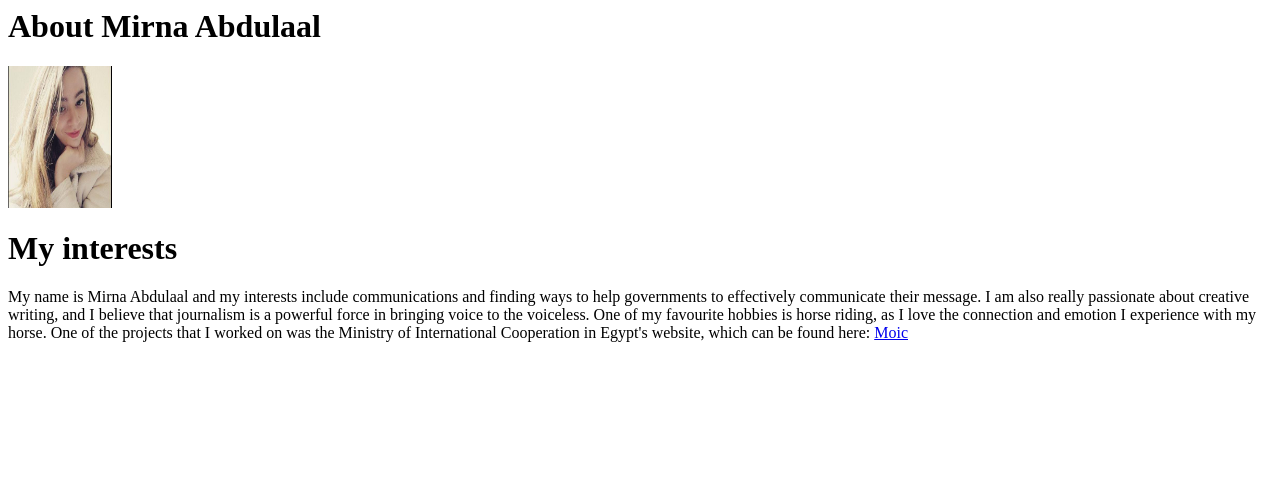
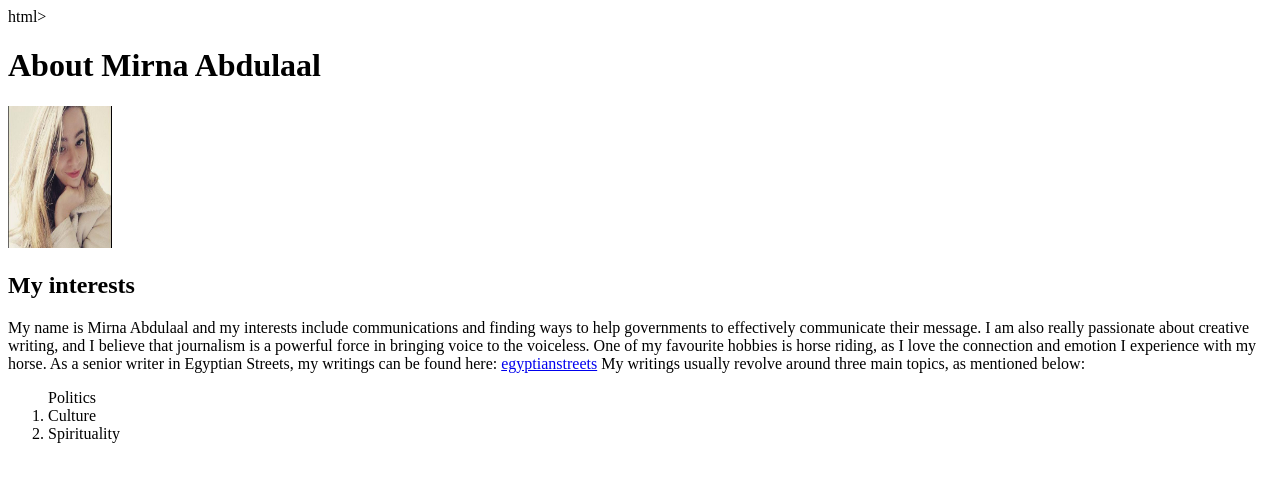
Before and after one commit to MirnaAbdulaal/m2-hw2-abdulaal-mirna, a plain HTML site: page index.html in a window 1280 px wide. Drawn offline with Linux system fonts and the light colour scheme.

Commit message:
update index.html

```diff
--- a/index.html
+++ b/index.html
@@ -1,10 +1,18 @@
-<html>
+<!DOCTYPE html>
+    html>
     <head>
         <title> About me</title>
     </head>
 
     <body>
         <h1>About Mirna Abdulaal</h1>
-        <img src="Picture.jpg" alt="W3Schools.com" width="104" height="142">
-        <h1>My interests</h1>
-    <p>My name is Mirna Abdulaal and my interests include communications and finding ways to help governments to effectively communicate their message. I am also really passionate about creative writing, and I believe that journalism is a powerful force in bringing voice to the voiceless. One of my favourite hobbies is horse riding, as I love the connection and emotion I experience with my horse. One of the projects that I worked on was the Ministry of International Cooperation in Egypt's website, which can be found here: <a href="www.moic.gov.eg">Moic</a></p>
+        <img src="Picture.jpg" alt="my picture" width="104" height="142">
+        <h2>My interests</h2>
+    <p>My name is Mirna Abdulaal and my interests include communications and finding ways to help governments to effectively communicate their message. I am also really passionate about creative writing, and I believe that journalism is a powerful force in bringing voice to the voiceless. One of my favourite hobbies is horse riding, as I love the connection and emotion I experience with my horse. As a senior writer in Egyptian Streets, my writings can be found here: <a href="www.egyptianstreets.com">egyptianstreets</a> My writings usually revolve around three main topics, as mentioned below:</p>
+    <ol start= "1"
+        <li>Politics</li>
+        <li>Culture</li>
+        <li>Spirituality</li>
+
+    </body>
+    </html>
```
Also changed, not shown: 1 other file.
